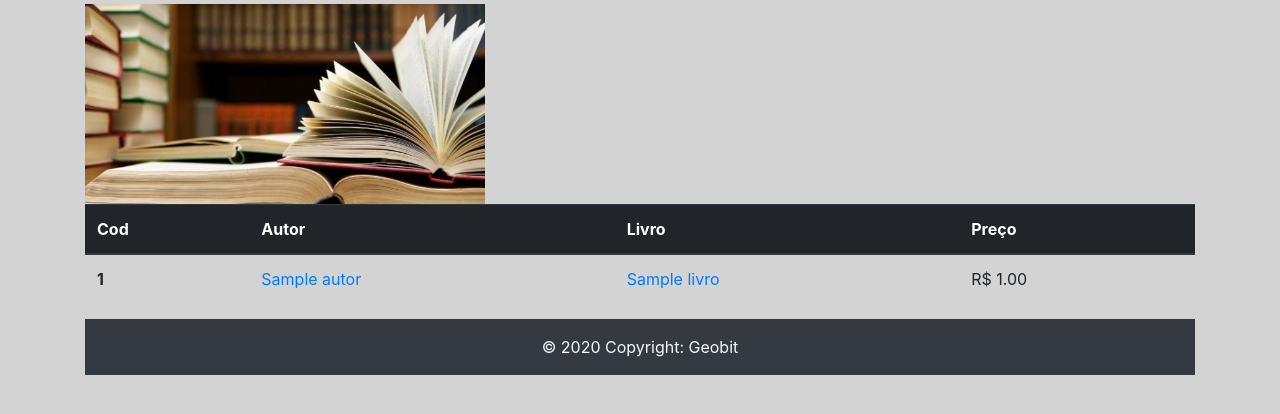
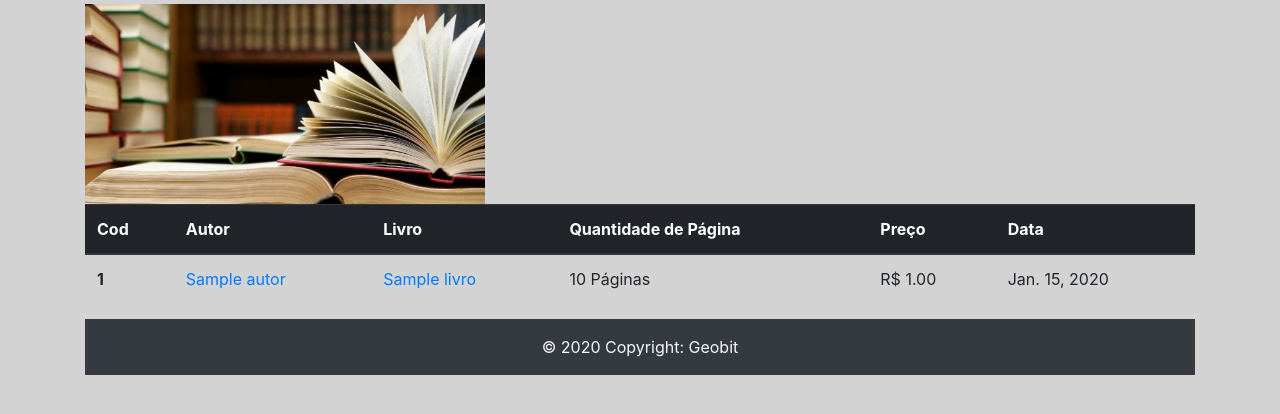
Before and after one commit to geovanecarvalho/crud, a Django app: template crudLivros/core/templates/index.html in a window 1280 px wide. Shown: the part 140-554 px from the top of the page. Run offline with Django 3.2, Linux system fonts and the light colour scheme; the template is opened without the code that fills it: values that come from a table or form of the project are taken from there, others are empty; tables that the repository leaves empty hold one stand-in row (values such as "Sample post"); parts of the project's set-up code (start-up, migrations or seed data) failed here and were passed over; some libraries are stand-ins or nearby versions.

Commit message:
table html

```diff
--- a/crudLivros/core/templates/index.html
+++ b/crudLivros/core/templates/index.html
@@ -28,7 +28,10 @@
       						<th scope="col">Cod</th>
       						<th scope="col">Autor</th>
       						<th scope="col">Livro</th>
+      						<th scope="col">Quantidade de Página</th>
       						<th scope="col">Preço</th>
+      						<th scope="col">Data</th>
+
     					</tr>
   						</thead>
   							<tbody>
@@ -37,7 +40,9 @@
      								<th scope="row">{{i.id}}</th>
       								<td><a href="/update">{{i.autor}}</a></td>
       								<td><a href="/update/livro/{{i.id}}">{{i.nome}}</a></td>
+      								<td>{{i.quantidade_pagina}} Páginas</td>
       								<td>R$ {{i.preco}}</td>
+      								<td>{{i.data_inclusao}}</td>
     							</tr>
     							{% endfor %}
   							</tbody>
```
